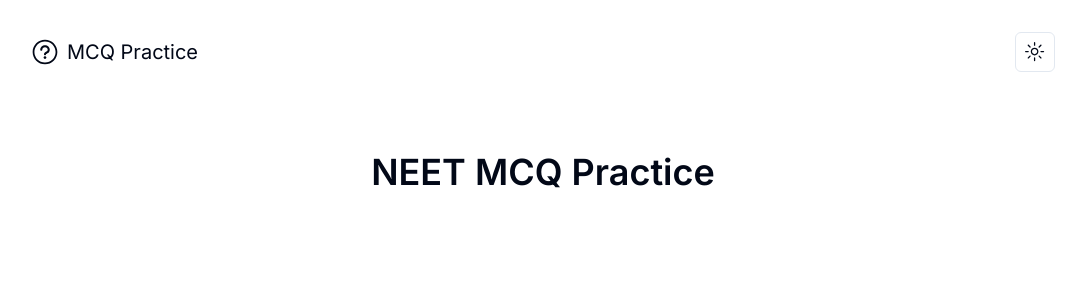
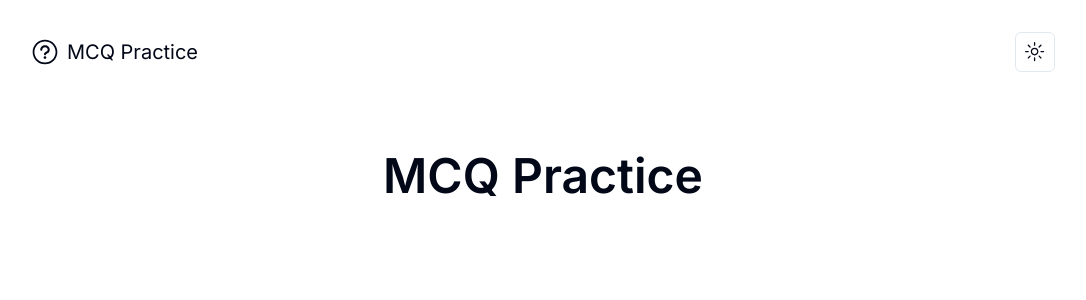
Before and after one commit to NeeshSamsi/mcqs.work, a Next.js app: page / in a window 1280 px wide. Shown: the top 300 px of the page, without its empty margins (97-1183 px from the left). Built offline with nearby package versions, Linux system fonts and the light colour scheme.

Commit message:
feat: Non accessible home page

```diff
--- a/src/app/page.tsx
+++ b/src/app/page.tsx
@@ -1,11 +1,9 @@
-import Image from "next/image"
+// This page is not accessible - Redirects to /new - Check next.config.mjs
 
 export default function Home() {
   return (
-    <main className="py-12">
-      <h1 className=" text-4xl font-semibold text-center">NEET MCQ Practice</h1>
-
-      <form></form>
+    <main>
+      <h1 className="my-12 text-center text-5xl font-semibold">MCQ Practice</h1>
     </main>
   )
 }
```
